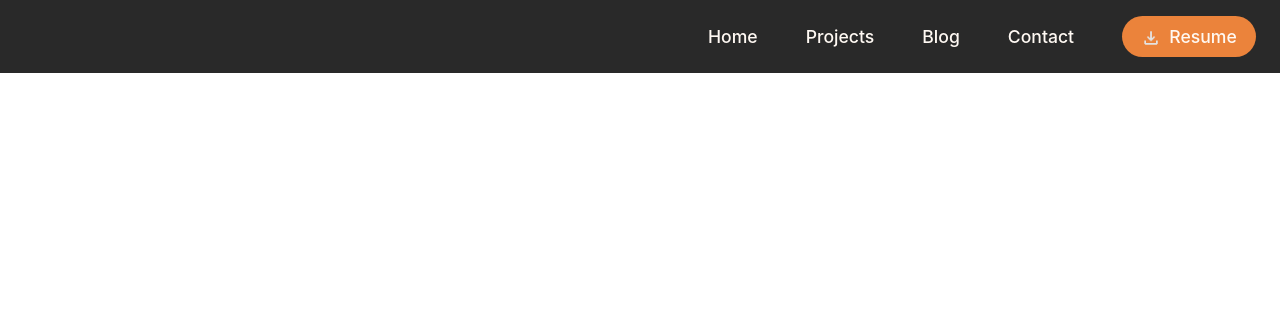
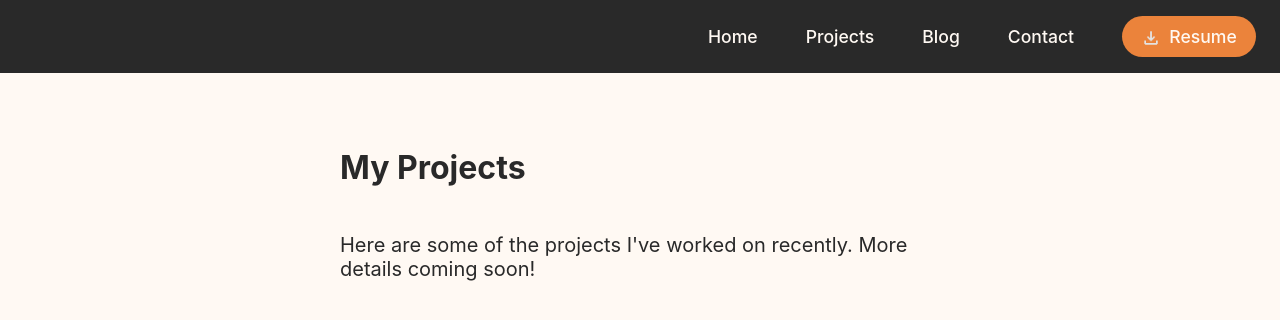
Before and after one commit to jgoodnight72/Portfolio, a React (Create React App) app in the folder frontend/: page /projects in a window 1280 px wide. Shown: the top 320 px of the page. Built offline with nearby package versions, Linux system fonts and the light colour scheme.

Commit message:
Basic project and blog page

```diff
--- a/frontend/src/App.js
+++ b/frontend/src/App.js
@@ -1,8 +1,10 @@
 import React from 'react';
 import './App.css';
+import NavBar from './NavBar';
 import Home from './Home';
+import Projects from './Projects';
+import Blog from './Blog';
 import Contact from './Contact';
-import NavBar from './NavBar';
 import { BrowserRouter as Router, Routes, Route } from 'react-router-dom';
 
 
@@ -12,6 +14,8 @@ function App() {
       <NavBar />
       <Routes>
         <Route path="/" element={<Home />} />
+        <Route path="/projects" element={<Projects />} />
+        <Route path="/blog" element={<Blog />} />
         <Route path="/contact" element={<Contact />} />
       </Routes>
     </Router>
--- /dev/null
+++ b/frontend/src/Blog.css
@@ -0,0 +1,35 @@
+@import './theme.css';
+
+/* Blog Page Basics */
+
+.blog-container {
+  background: var(--theme-white);
+  min-height: 100vh;
+  padding-bottom: 10rem;
+  padding-left: 10rem;
+  padding-right: 10rem;
+  padding-top: 3rem;
+  display: flex;
+  justify-content: center;
+}
+
+.blog-container h2 {
+  font-size: 2rem;
+  align-self: flex-start;
+  color: var(--theme-black);
+}
+
+.blog-container p {
+  font-size: 1.25rem;
+  color: var(--theme-black);
+  margin-bottom: 1.5rem;
+}
+
+
+/* Blog Header Section */
+
+.blog-header {
+  display: flex;
+  flex-direction: column;
+  width: 600px;
+}
--- /dev/null
+++ b/frontend/src/Blog.js
@@ -0,0 +1,14 @@
+import "./Blog.css";
+
+function Blog() {
+  return (
+    <div className="blog-container">
+        <div className="blog-header">
+            <h2>My Blog</h2>
+            <p>Welcome to my blog where I share my thoughts and experiences.</p>
+        </div>
+    </div>
+  );
+}
+
+export default Blog;
--- a/frontend/src/Contact.css
+++ b/frontend/src/Contact.css
@@ -23,6 +23,8 @@
   margin-bottom: 1.5rem;
 }
 
+
+/* Contact Header Section */
 
 .contact-header {
   display: flex;
--- a/frontend/src/NavBar.js
+++ b/frontend/src/NavBar.js
@@ -7,8 +7,8 @@ function NavBar() {
     <nav className="navbar">
       <ul>
         <li><Link to="/">Home</Link></li>
-        <li><a href="#projects">Projects</a></li>
-        <li><a href="#blog">Blog</a></li>
+        <li><a href="/projects">Projects</a></li>
+        <li><a href="/blog">Blog</a></li>
         <li><Link to="/contact">Contact</Link></li>
         <li>
           <a href="/Jennifer-Traeger-Resume.pdf" download className="resume-link">
--- /dev/null
+++ b/frontend/src/Projects.css
@@ -0,0 +1,35 @@
+@import './theme.css';
+
+/* Projects Page Basics */
+
+.projects-container {
+  background: var(--theme-white);
+  min-height: 100vh;
+  padding-bottom: 10rem;
+  padding-left: 10rem;
+  padding-right: 10rem;
+  padding-top: 3rem;
+  display: flex;
+  justify-content: center;
+}
+
+.projects-container h2 {
+  font-size: 2rem;
+  align-self: flex-start;
+  color: var(--theme-black);
+}
+
+.projects-container p {
+  font-size: 1.25rem;
+  color: var(--theme-black);
+  margin-bottom: 1.5rem;
+}
+
+
+/* Projects Header Section */
+
+.projects-header {
+  display: flex;
+  flex-direction: column;
+  width: 600px;
+}
--- /dev/null
+++ b/frontend/src/Projects.js
@@ -0,0 +1,14 @@
+import "./Projects.css";
+
+function Projects() {
+  return (
+    <div className="projects-container">
+        <div className="projects-header">
+            <h2>My Projects</h2>
+            <p>Here are some of the projects I've worked on recently. More details coming soon!</p>
+        </div>
+    </div>
+  );
+}
+
+export default Projects;
```
